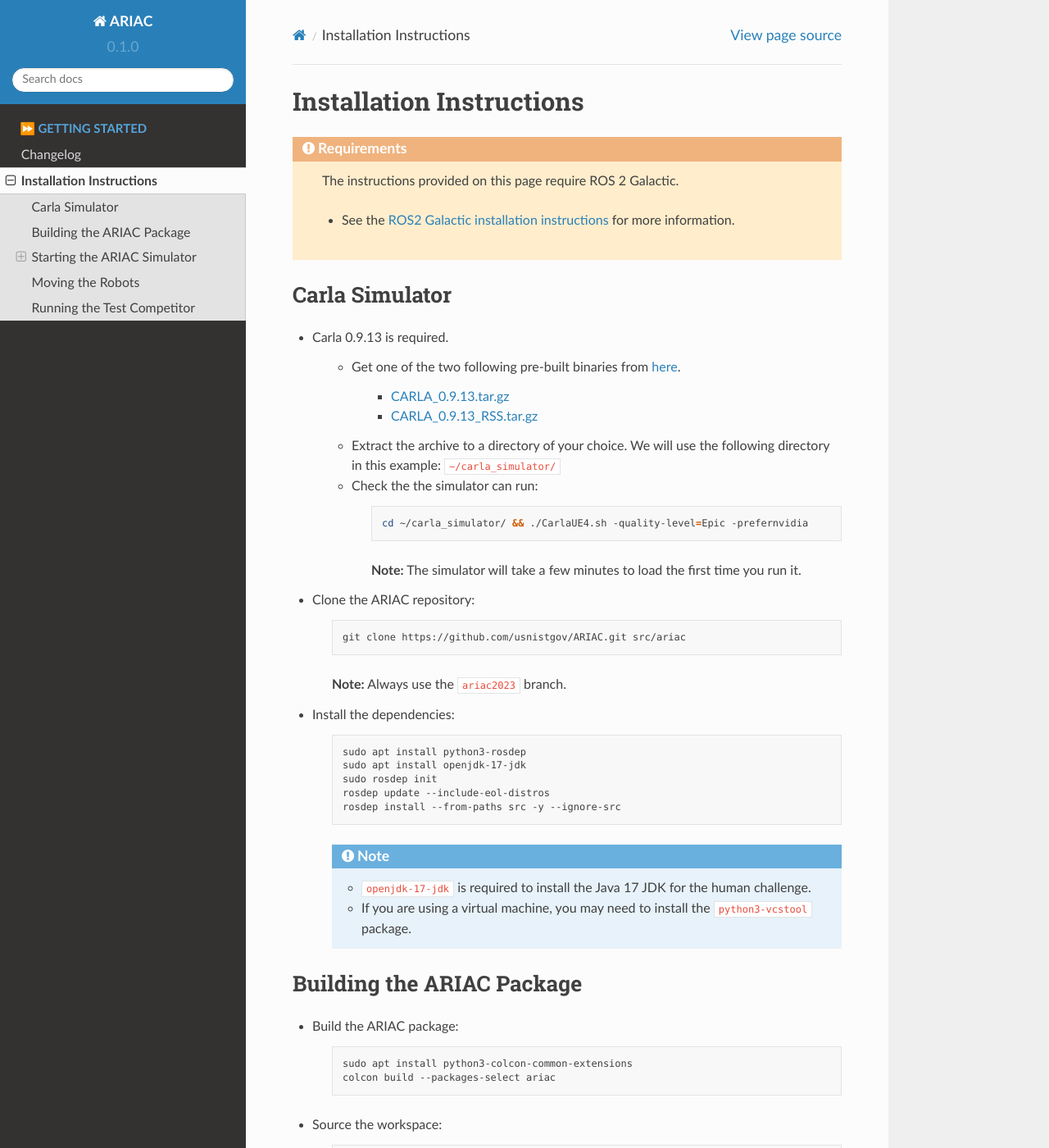
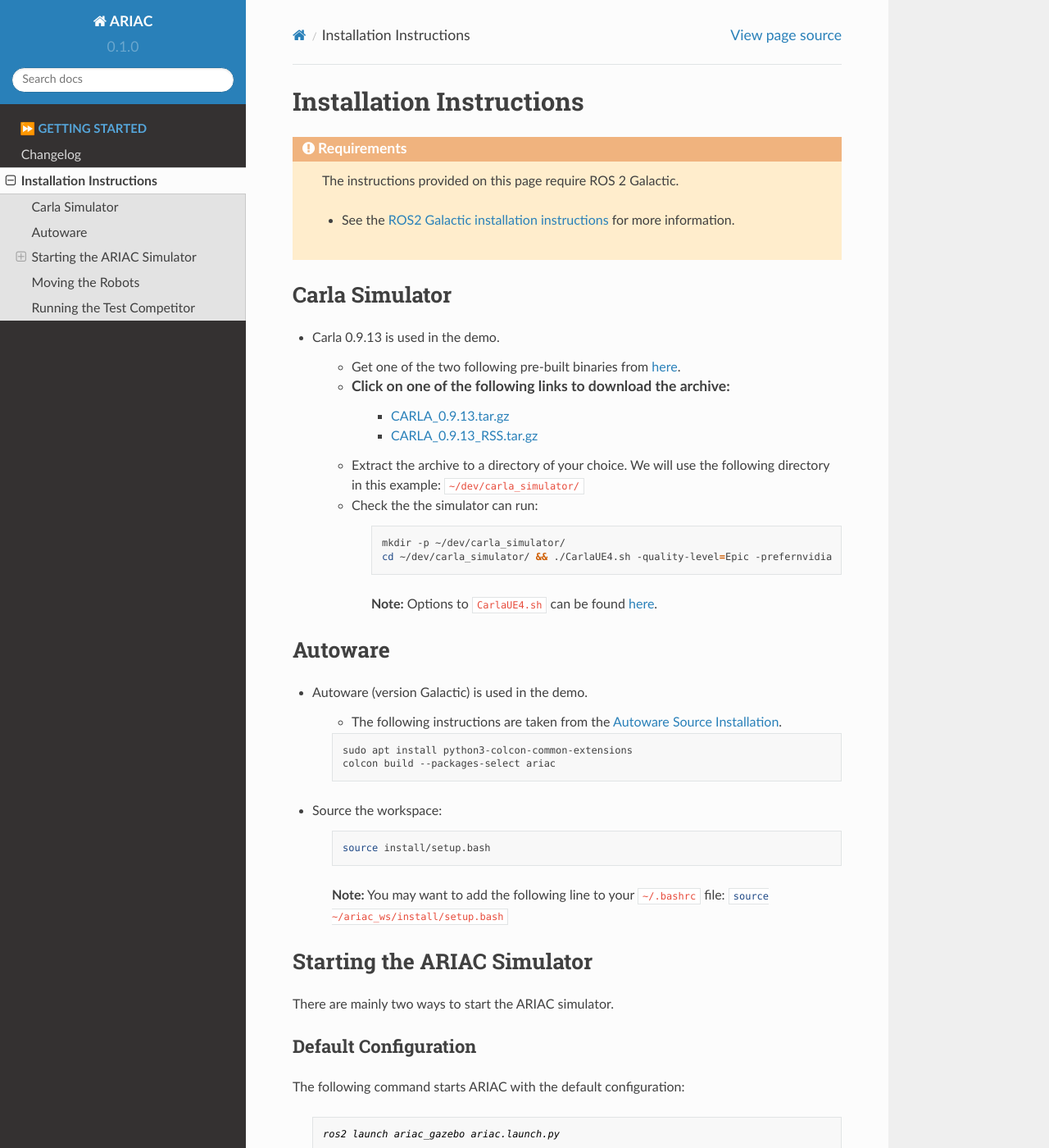
Before and after one commit to zeidk/seri_workshop_demo, a Sphinx documentation site: the page built from docs/getting_started/installation.rst, in a window 1280 px wide and 1400 px high. Shown: the whole window at 82% size. Built offline with Sphinx 7.4.7 and the Read the Docs theme 2.0.0, drawn with Linux system fonts in a browser that asks for light colours.

Commit message:
documentation

```diff
--- a/docs/getting_started/installation.rst
+++ b/docs/getting_started/installation.rst
@@ -15,55 +15,31 @@
 Carla Simulator
 ----------------------------
 
-- Carla 0.9.13 is required.
+- Carla 0.9.13 is used in the demo.
 
     - Get one of the two following pre-built binaries from `here <https://github.com/carla-simulator/carla/releases/tag/0.9.13/>`_.
-
+    - Click on one of the following links to download the archive:
         - `CARLA_0.9.13.tar.gz <https://carla-releases.s3.eu-west-3.amazonaws.com/Linux/CARLA_0.9.13.tar.gz>`_
         - `CARLA_0.9.13_RSS.tar.gz <https://carla-releases.s3.eu-west-3.amazonaws.com/Linux/CARLA_0.9.13_RSS.tar.gz>`_
-    - Extract the archive to a directory of your choice. We will use the following directory in this example: :file:`~/carla_simulator/`
+    - Extract the archive to a directory of your choice. We will use the following directory in this example: :file:`~/dev/carla_simulator/`
     - Check the the simulator can run:
 
         .. code-block:: bash
             :class: highlight
 
-            cd ~/carla_simulator/ && ./CarlaUE4.sh -quality-level=Epic -prefernvidia
+            mkdir -p ~/dev/carla_simulator/
+            cd ~/dev/carla_simulator/ && ./CarlaUE4.sh -quality-level=Epic -prefernvidia
 
-        **Note:** The simulator will take a few minutes to load the first time you run it.
+        **Note:** Options to :file:`CarlaUE4.sh` can be found `here <https://carla.readthedocs.io/en/latest/adv_rendering_options/>`_.
 
 
-- Clone the ARIAC repository:
 
-    .. code-block:: bash
-        :class: highlight
-
-        git clone https://github.com/usnistgov/ARIAC.git src/ariac
-
-
-    **Note:** Always use the ``ariac2023`` branch.
-
-
-- Install the dependencies:
-
-    .. code-block:: bash
-        :class: highlight
-
-        sudo apt install python3-rosdep
-        sudo apt install openjdk-17-jdk
-        sudo rosdep init
-        rosdep update --include-eol-distros
-        rosdep install --from-paths src -y --ignore-src
-
-    .. note::
-
-        - :file:`openjdk-17-jdk` is required to install the Java 17 JDK for the human challenge.
-        - If you are using a virtual machine, you may need to install the :file:`python3-vcstool` package.
-
-
-Building the ARIAC Package
+Autoware
 --------------------------
 
-- Build the ARIAC package:
+- Autoware (version Galactic) is used in the demo.
+
+    - The following instructions are taken from the `Autoware Source Installation <https://autowarefoundation.github.io/autoware-documentation/galactic/installation/autoware/source-installation/>`_.
 
     .. code-block:: bash
         :class: highlight
```
